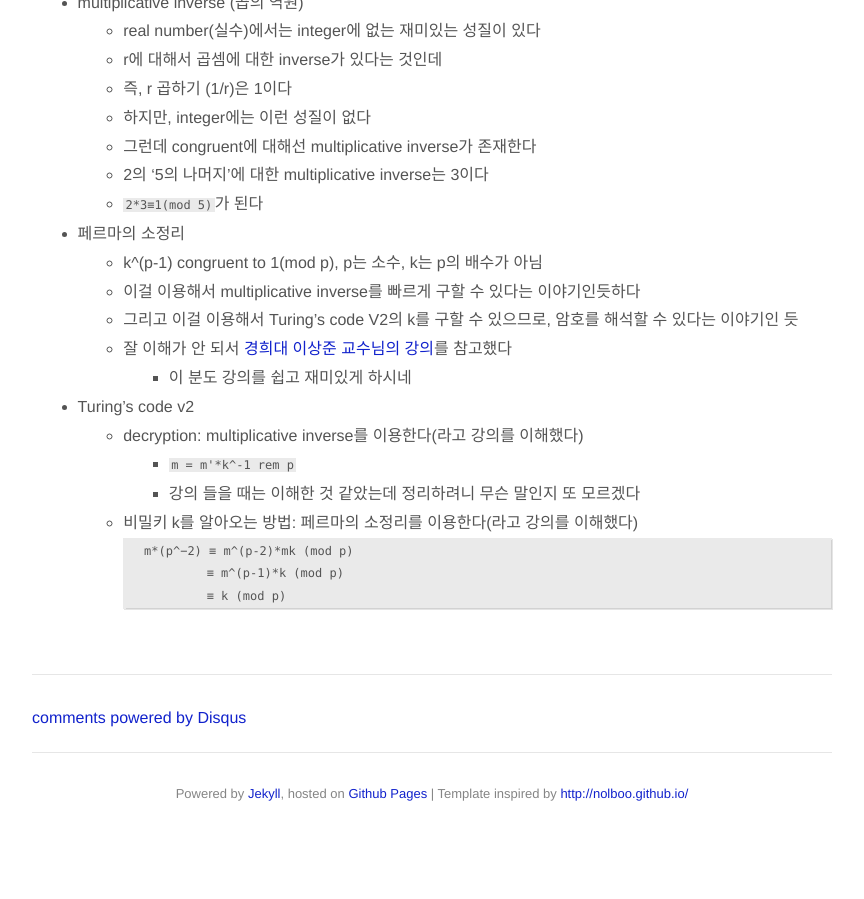
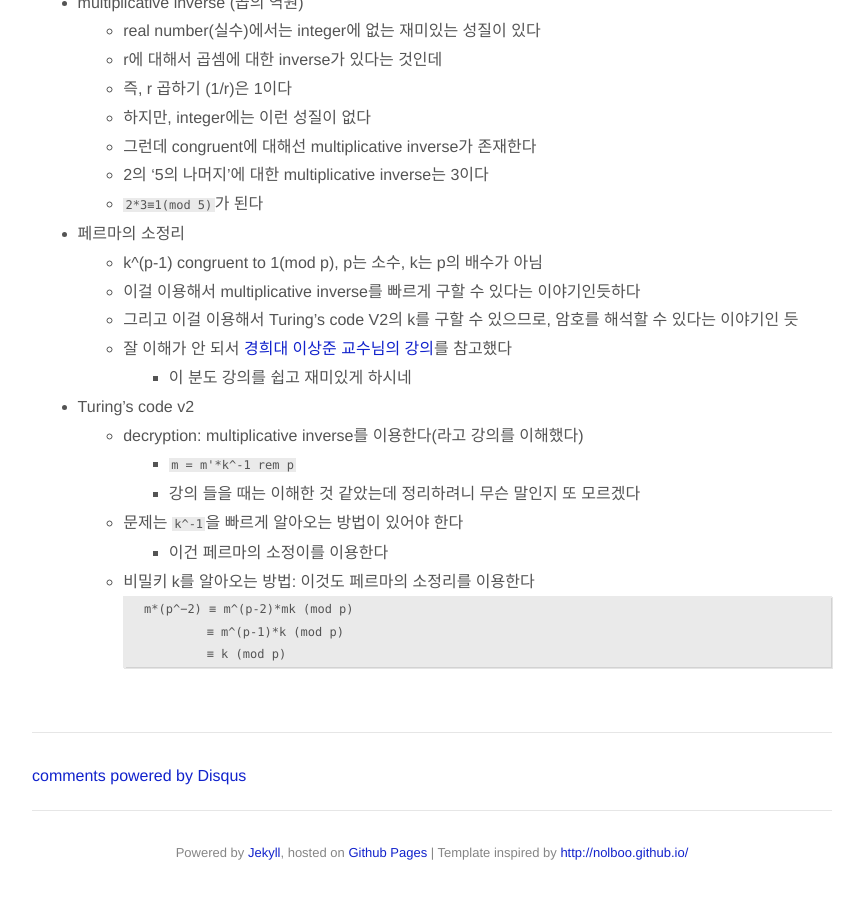
Before and after one commit to jason-heo/jason-heo.github.io, a Jekyll site: the page built from _posts/2020-07-28-math-for-cs.md, in a window 1280 px wide and 900 px high, scrolled down 3454 px. Shown: the whole window, without its empty margins (208-1072 px from the left). Built offline with Jekyll 4.4.1, drawn with Linux system fonts in a browser that asks for light colours; comment, search, counter and statistics services are not loaded; before the commit the page ends 4296 px from its top, so only the background shows below that.

Commit message:
내용 보강

````diff
--- a/_posts/2020-07-28-math-for-cs.md
+++ b/_posts/2020-07-28-math-for-cs.md
@@ -128,7 +128,9 @@ Text book: https://cs121.boazbarak.org/LehmanLeighton.pdf
     - decryption: multiplicative inverse를 이용한다(라고 강의를 이해했다)
         - `m = m'*k^-1 rem p`
 		- 강의 들을 때는 이해한 것 같았는데 정리하려니 무슨 말인지 또 모르겠다
-    - 비밀키 k를 알아오는 방법: 페르마의 소정리를 이용한다(라고 강의를 이해했다)
+    - 문제는 `k^-1`을 빠르게 알아오는 방법이 있어야 한다
+        - 이건 페르마의 소정이를 이용한다
+    - 비밀키 k를 알아오는 방법: 이것도 페르마의 소정리를 이용한다
 		```
 		m*(p^−2) ≡ m^(p-2)*mk (mod p)
 				 ≡ m^(p-1)*k (mod p)
````
